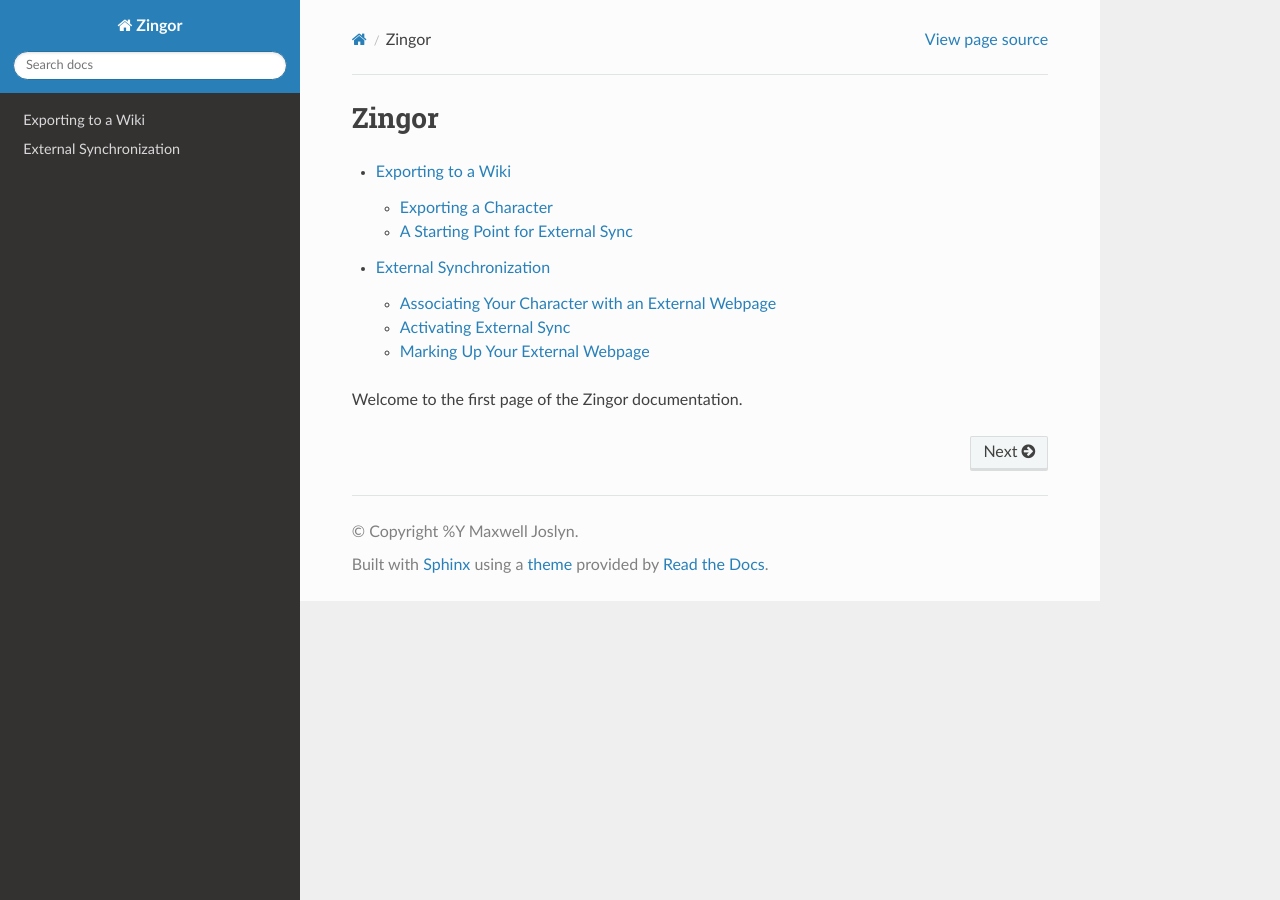
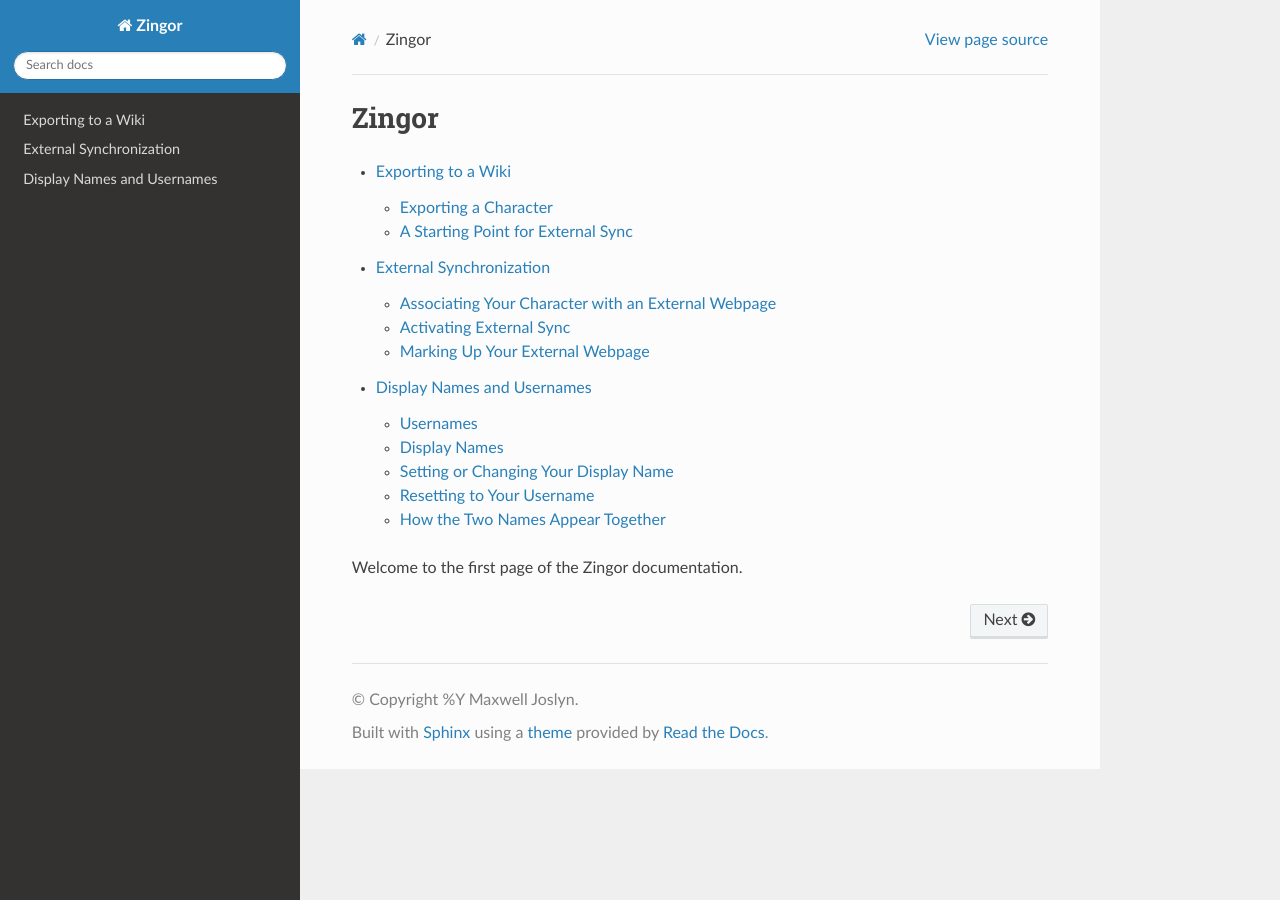
Before and after one commit to maxwelljoslyn/zingor, a Sphinx documentation site: the page built from docs/index.md, in a window 1280 px wide. Built offline with Sphinx 7.4.7 and the Read the Docs theme 3.1.0, drawn with Linux system fonts in a browser that asks for light colours; part of the change alters nothing that is shown.

Commit message:
Add docs page on display names vs usernames
Closes #120

````diff
--- /dev/null
+++ b/docs/display-names.md
@@ -0,0 +1,48 @@
+# Display Names and Usernames
+
+Every Zingor account has two names: a **username** and a **display name**. They serve different purposes, and understanding the distinction helps you control how you appear to other players.
+
+## Usernames
+
+Your username is the name you chose when you registered. It is your permanent account identity:
+
+- You sign in with it.
+- It appears in the web address of your profile page (for example, `/users/aldric/`).
+- It never changes.
+
+Because the username is woven into links and login, Zingor does not let you edit it after registration.
+
+## Display Names
+
+A display name is an optional, friendly label shown in place of your username throughout the app. It is the name other players see next to your characters and in your profile heading.
+
+If you have not set a display name, Zingor simply shows your username wherever a display name would appear. Setting a display name lets you present yourself however you like — with capitalization, spaces, or a name entirely different from your username — without giving up the stable username that links and login depend on.
+
+Your display name appears:
+
+- in the navigation bar, on the link to your own profile;
+- in the "Player" column of the party and character lists;
+- as the heading and page title of your profile page.
+
+## Setting or Changing Your Display Name
+
+Open your own profile page. The quickest route is the link bearing your name at the top-right of any page, which goes to `/users/<your-username>/`.
+
+On your profile you'll find a **Display name** field. Type the name you want and click **Save**. The change takes effect immediately everywhere your name is shown.
+
+:::{note}
+You can only edit your own display name. Other players' profile pages are visible to you, but the editing form appears only on your own.
+:::
+
+## Resetting to Your Username
+
+To go back to showing your plain username, clear the Display name field and click **Save** with the input left empty. Zingor treats a blank display name as "just use the username," so your username takes over again everywhere.
+
+## How the Two Names Appear Together
+
+When your display name differs from your username, your profile page shows the display name as its heading and notes your username underneath, so people can still tell which account they're looking at:
+
+> **Aldric the Bold**
+> username: aldric
+
+When you have no display name set (or you've reset it), the heading is simply your username and no separate note is shown, since there's nothing extra to distinguish.
--- a/docs/index.md
+++ b/docs/index.md
@@ -5,6 +5,7 @@
 
 wiki-export
 external-synchronization
+display-names
 ```
 
 Welcome to the first page of the Zingor documentation.
````
